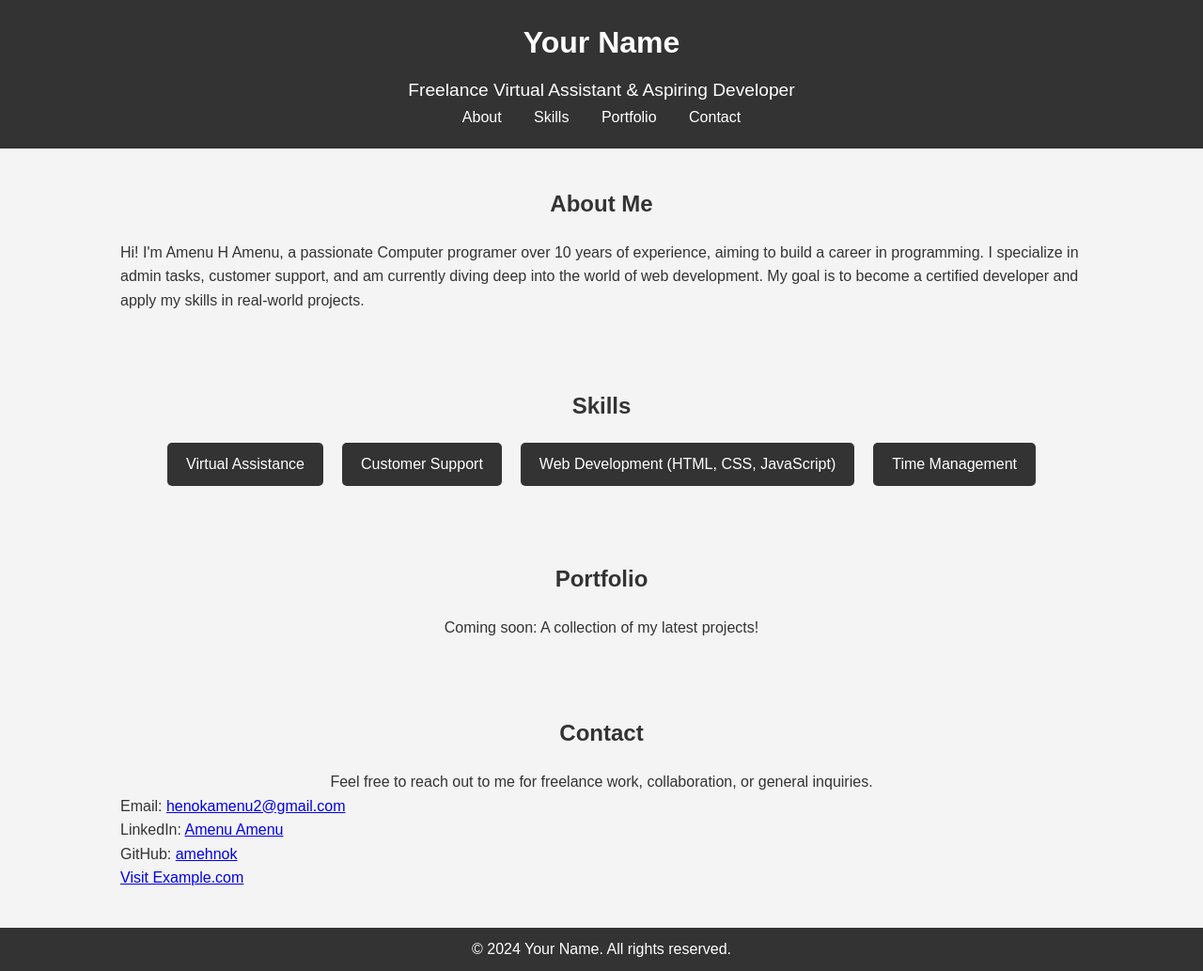
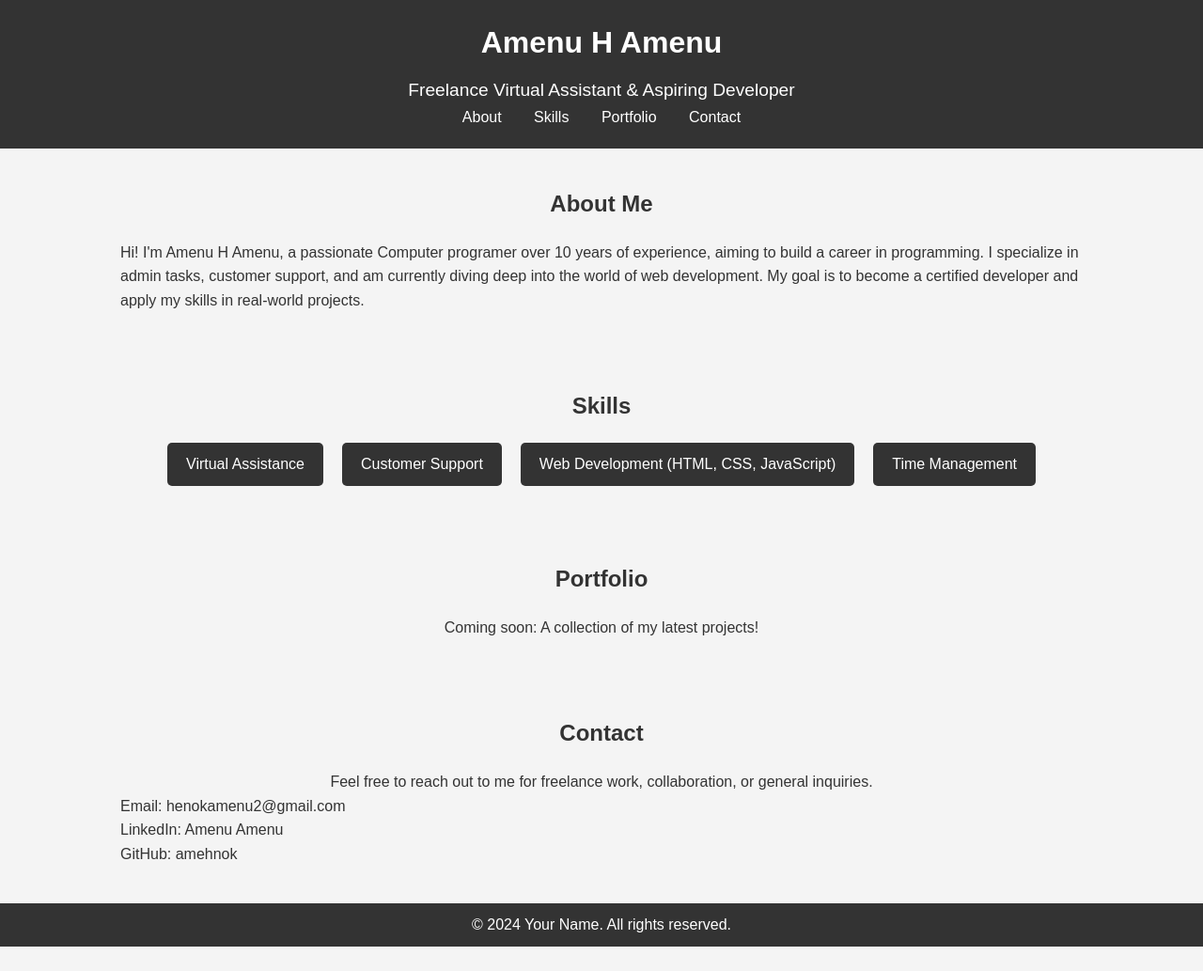
Before and after one commit to amehenok/my-portfolio, a plain HTML site: page index.html in a window 1280 px wide. Shown: the whole page at 94% size. After the commit the page ends 1007 px from the top, so only its background shows below. Drawn offline with Linux system fonts and the light colour scheme.

Commit message:
Update index.html

```diff
--- a/index.html
+++ b/index.html
@@ -10,7 +10,7 @@
 <body>
     <header>
         <div class="container">
-            <h1>Your Name</h1>
+            <h1>Amenu H Amenu</h1>
             <p>Freelance Virtual Assistant & Aspiring Developer</p>
             <nav>
                 <ul>
@@ -54,10 +54,10 @@
             <h2>Contact</h2>
             <p>Feel free to reach out to me for freelance work, collaboration, or general inquiries.</p>
             <ul>
-                <li>Email: <a href="mailto:henokamenu2@gmail.com"target="_blank">henokamenu2@gmail.com</a></li>
-                <li>LinkedIn: <a href="https://www.linkedin.com/in/amenu-amenu-74b5b7251/"target="_blank">Amenu Amenu</a></li>
-                <li>GitHub: <a href="https://github.com/amehenok" target="_blank">amehnok</a></li>
-                <a href="https://www.example.com">Visit Example.com</a>
+                <li>Email: henokamenu2@gmail.com</li>
+                <li>LinkedIn: Amenu Amenu</li>
+                <li>GitHub: amehnok</li>
+
             </ul>
         </div>
     </section>
```
